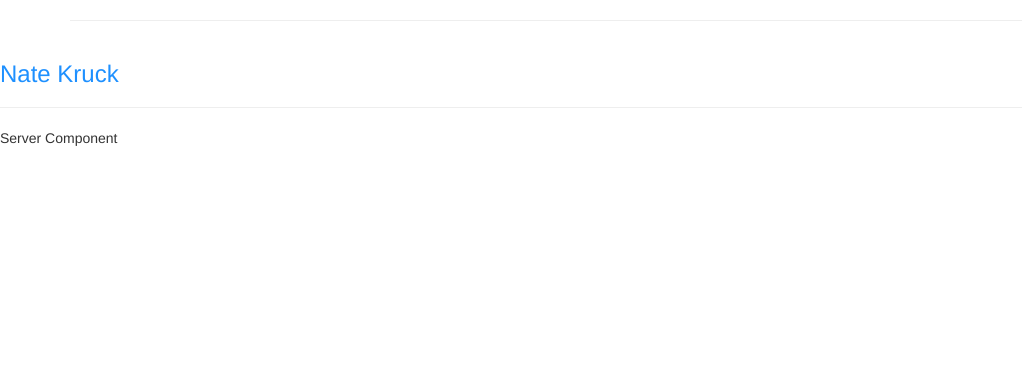
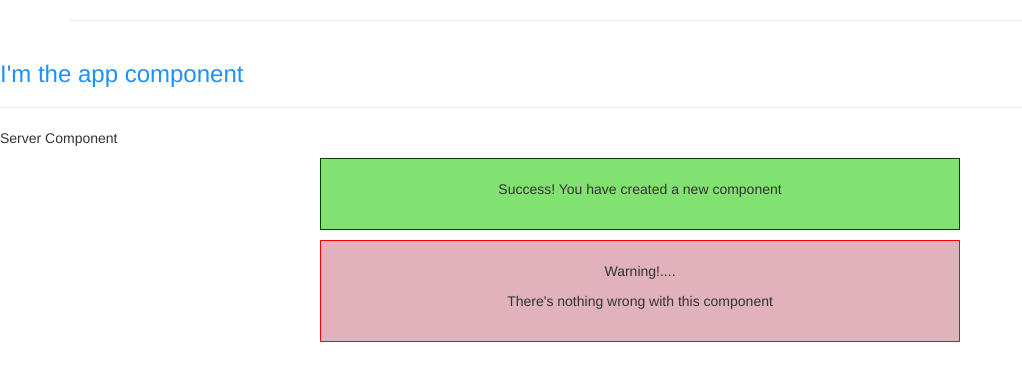
Before and after one commit to Nate-Kruck/angular-project, an Angular app: page / in a window 1280 px wide. Shown: the top 380 px of the page, without its empty margins (0-1022 px from the left). Built offline with nearby package versions, Linux system fonts and the light colour scheme.

Commit message:
created success/warning components

```diff
--- a/src/app/app.component.html
+++ b/src/app/app.component.html
@@ -5,6 +5,8 @@
     </div>
   </div>
 </div>
-<h3>Nate Kruck</h3>
+<h3>I'm the app component</h3>
 <hr>
 <app-server></app-server>
+<app-success-alert></app-success-alert>
+<app-warning-alert></app-warning-alert>
--- a/src/app/app.module.ts
+++ b/src/app/app.module.ts
@@ -5,12 +5,16 @@ import { BrowserModule } from '@angular/platform-browser';
 import { AppComponent } from './app.component';
 import { ServerComponent } from './server/server.component';
 import { ServersComponent } from './servers/servers.component';
+import { WarningAlertComponent } from './warning-alert/warning-alert.component';
+import { SuccessAlertComponent } from './success-alert/success-alert.component';
 
 @NgModule({
   declarations: [
     AppComponent,
     ServerComponent,
-    ServersComponent
+    ServersComponent,
+    WarningAlertComponent,
+    SuccessAlertComponent
   ],
   imports: [
     BrowserModule,
--- /dev/null
+++ b/src/app/success-alert/success-alert.component.css
@@ -0,0 +1,9 @@
+.success-x1 {
+  padding: 20px;
+  background-color: rgb(130, 226, 111);
+  border: 1px solid rgb(0, 68, 0);
+  text-align: center;
+  margin-left: 25%;
+  margin-right: 25%;
+  margin-bottom: 10px;
+}
--- /dev/null
+++ b/src/app/success-alert/success-alert.component.html
@@ -0,0 +1,3 @@
+<div class="success-x1">
+  <p>Success! You have created a new component</p>
+</div>
--- /dev/null
+++ b/src/app/success-alert/success-alert.component.ts
@@ -0,0 +1,15 @@
+import { Component, OnInit } from '@angular/core';
+
+@Component({
+  selector: 'app-success-alert',
+  templateUrl: './success-alert.component.html',
+  styleUrls: ['./success-alert.component.css']
+})
+export class SuccessAlertComponent implements OnInit {
+
+  constructor() { }
+
+  ngOnInit(): void {
+  }
+
+}
--- /dev/null
+++ b/src/app/warning-alert/warning-alert.component.css
@@ -0,0 +1,8 @@
+.warning-x1 {
+  padding: 20px;
+  background-color: rgb(224, 178, 187);
+  text-align: center;
+  border: 1px solid red;
+  margin-left: 25%;
+  margin-right: 25%;
+}
--- /dev/null
+++ b/src/app/warning-alert/warning-alert.component.html
@@ -0,0 +1,4 @@
+<div class="warning-x1">
+  <p>Warning!....</p>
+  <p>There's nothing wrong with this component</p>
+</div>
--- /dev/null
+++ b/src/app/warning-alert/warning-alert.component.ts
@@ -0,0 +1,15 @@
+import { Component, OnInit } from '@angular/core';
+
+@Component({
+  selector: 'app-warning-alert',
+  templateUrl: './warning-alert.component.html',
+  styleUrls: ['./warning-alert.component.css']
+})
+export class WarningAlertComponent implements OnInit {
+
+  constructor() { }
+
+  ngOnInit(): void {
+  }
+
+}
```
